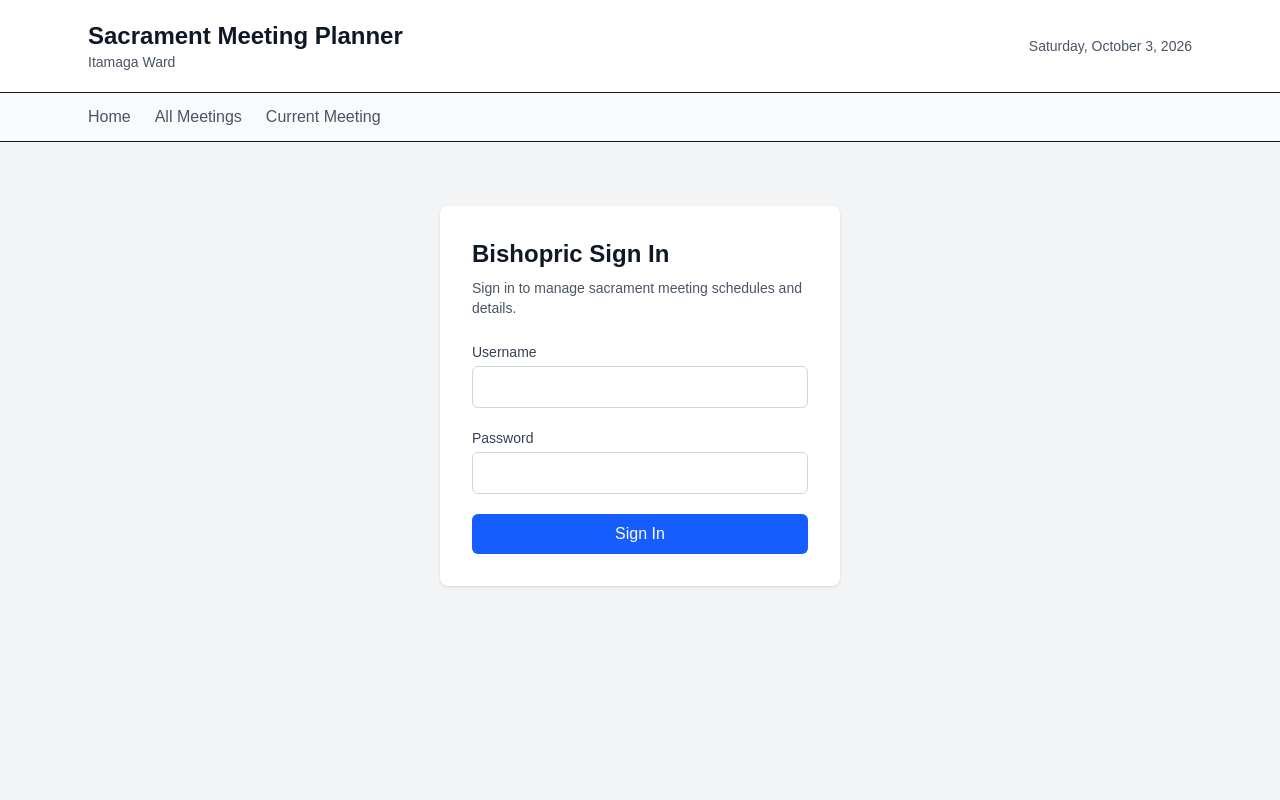
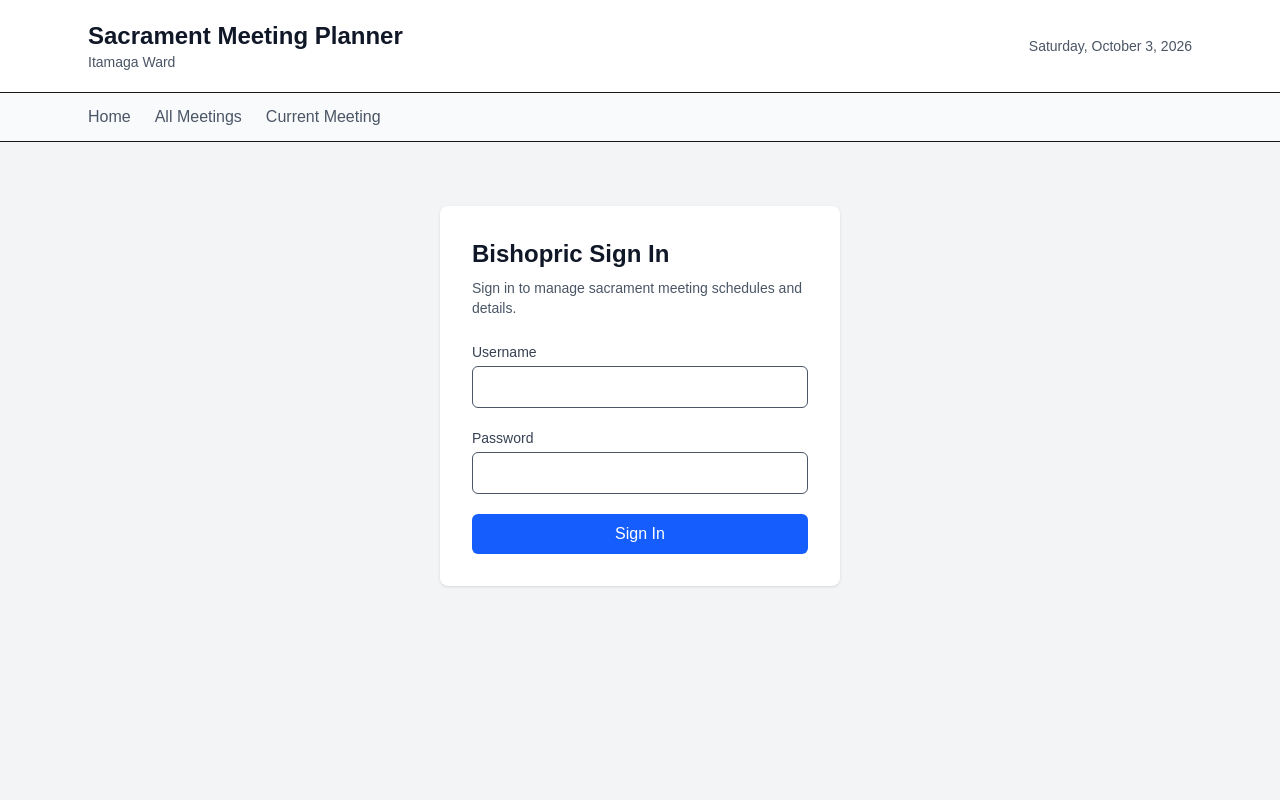
Before and after one commit to oedesign/sacrament-meetings, a Next.js app: page /login in a window 1280 px wide. Shown: the top 800 px of the page. Built offline with nearby package versions, Linux system fonts and the light colour scheme; no server answers.

Commit message:
Improve login input text contrast

```diff
--- a/app/login/page.tsx
+++ b/app/login/page.tsx
@@ -62,7 +62,7 @@ export default function LoginPage() {
               onChange={(event) => setUsername(event.target.value)}
               required
               autoComplete="username"
-              className="mt-1 w-full rounded-md border border-gray-300 px-3 py-2 text-black-500"
+              className="mt-1 w-full rounded-md border border-gray-600  px-3 py-2 text-black placeholder:text-gray-400 focus:outline-none focus:ring-2 focus:ring-blue-500"
             />
           </div>
 
@@ -82,7 +82,7 @@ export default function LoginPage() {
               onChange={(event) => setPassword(event.target.value)}
               required
               autoComplete="current-password"
-              className="mt-1 w-full rounded-md border border-gray-300 px-3 py-2"
+              className="mt-1 w-full rounded-md border border-gray-600  px-3 py-2 text-black placeholder:text-gray-400 focus:outline-none focus:ring-2 focus:ring-blue-500"
             />
           </div>
 
```
